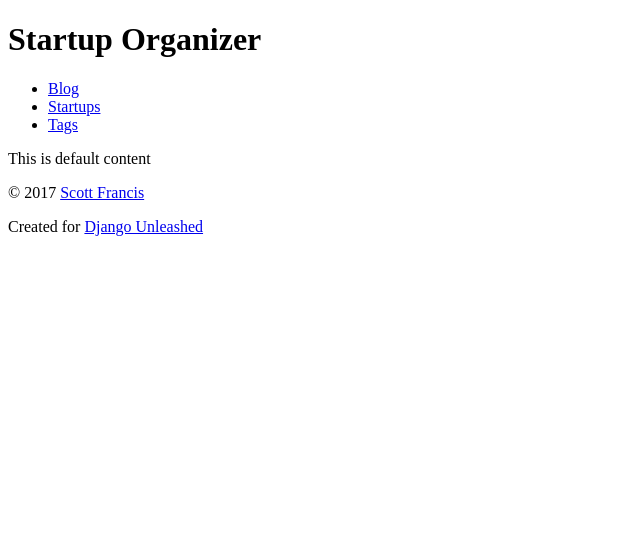
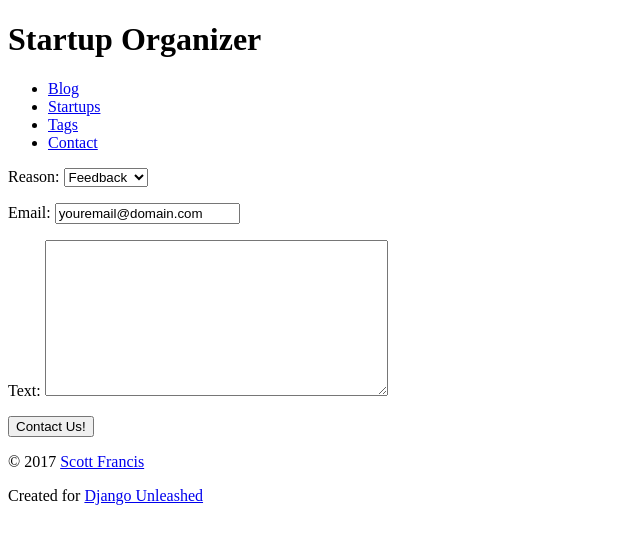
Before and after one commit to sgf14/suorganizer, a Django app: page /contact/ in a window 1280 px wide. Shown: the top 544 px of the page, without its empty margins (0-640 px from the left). Run offline with Django 3.2, Linux system fonts and the light colour scheme.

Commit message:
finished coding and testing chap 11, contact form.

```diff
--- a/contact/templates/contact/contact_form.html
+++ b/contact/templates/contact/contact_form.html
@@ -1 +1,21 @@
 {% extends parent_template|default:"contact/base_contact.html" %}
+
+{% block title %}
+{{ block.super }} -  Contact Us!
+{% endblock %}
+
+{% block content %}
+    <div>
+        <div>
+            <form
+                action="{% url 'contact' %}"
+                method="post">
+                {% csrf_token %}
+                {{ form.as_p }}
+                <button type="submit">
+                    Contact Us!
+                </button>
+            </form>
+        </div>
+    </div>
+{% endblock %}
--- a/organizer/urls.py
+++ b/organizer/urls.py
@@ -8,6 +8,10 @@ from .views import (
     )
 
 # see pg 148, this is supported by view.py, which then calls the html template file(s)
+# note: later on- 09/03/17- chap 11, pg 308 refactored this app by splitting the urls into a separate
+# url module (folder,like templates).  but I chose not to implement this in my app
+# it is realtively simple to implement if you wanted to later.  in a larger prod app
+# you would want to model this sort of url module
 urlpatterns = [
     url(r'^startup/$',
         startup_list,
--- a/templates/base.html
+++ b/templates/base.html
@@ -36,8 +36,31 @@
                         Tags
                     </a>
                 </li>
+                <li>
+                    <a href="{% url 'contact' %}">
+                        Contact
+                    </a>
+                </li>
             </ul>
         </nav>
+        {% if messages %}
+            <div>
+                <div>
+                    <ul>
+                        {% for message in messages %}
+                            {% if message.tags %}
+                                <li class="{{ message.tags }}">
+                                    {% else %}
+                                <li>
+                            {% endif %}
+                            {{ message }}
+                            </li>
+                        {% endfor %}
+                    </ul>
+                </div>
+            </div>
+        {% endif %}
+
         <main>
             {% block content %}
                 This is default content
```
